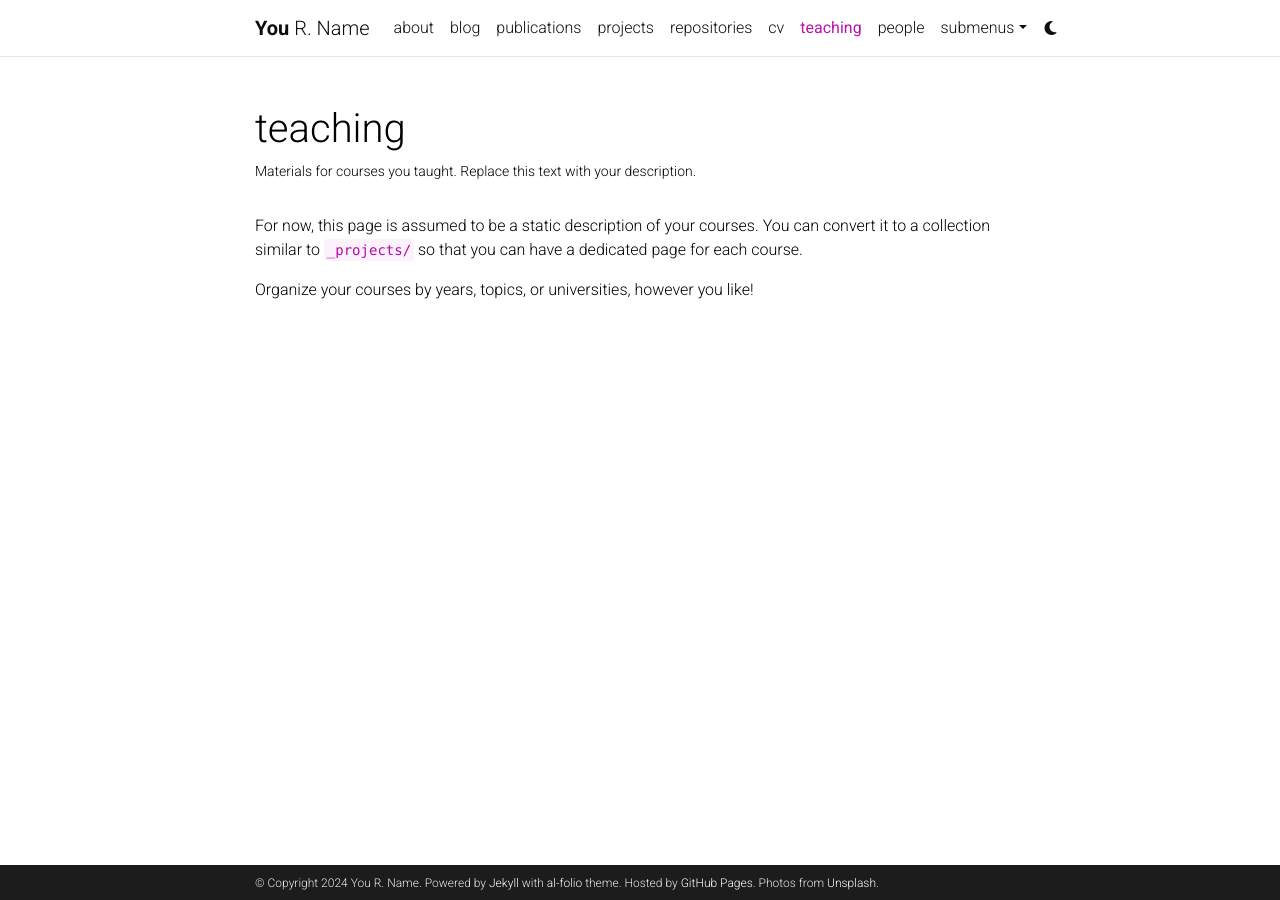
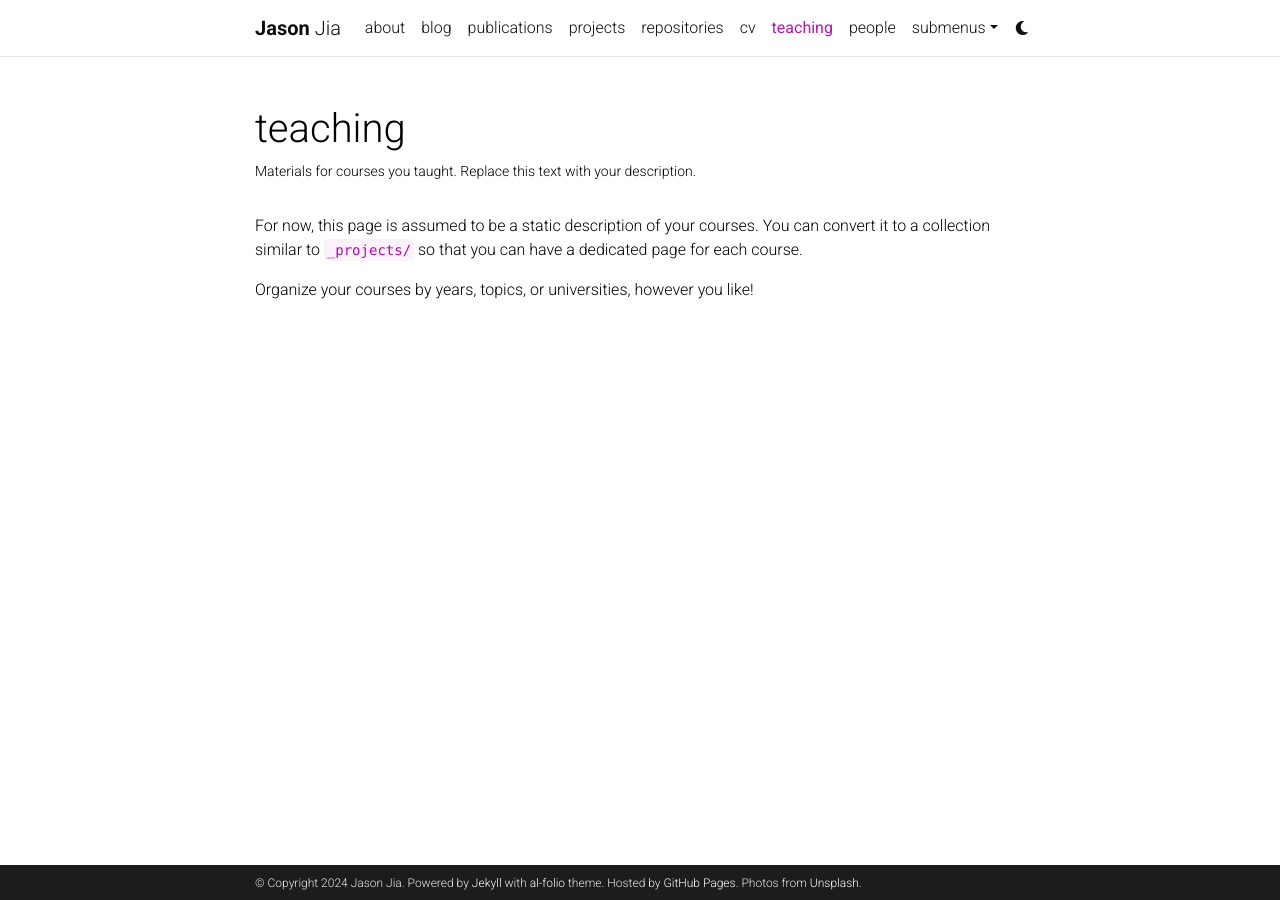
Before and after one commit to jasonjiajs/jasonjiajs.github.io, a Jekyll site: the page built from _pages/teaching.md, in a window 1280 px wide. Built offline with Jekyll 4.4.1, drawn with Linux system fonts in a browser that asks for light colours; comment, search, counter and statistics services are not loaded; a style sheet for code colours, icons or effects is not loaded.

Commit message:
Update _config.yml

```diff
--- a/_config.yml
+++ b/_config.yml
@@ -3,10 +3,10 @@
 # -----------------------------------------------------------------------------
 
 title: blank # the website title (if blank, full name will be used instead)
-first_name: You
-middle_name: R.
-last_name: Name
-email: you@example.com
+first_name: Jason
+middle_name:
+last_name: Jia
+email: jasonjia@mit.edu
 description: > # the ">" symbol means to ignore newlines until "footer_text:"
   A simple, whitespace theme for academics. Based on [*folio](https://github.com/bogoli/-folio) design.
 footer_text: >
@@ -18,8 +18,8 @@
 lang: en # the language of your site (for example: en, fr, cn, ru, etc.)
 icon: ⚛️  # the emoji used as the favicon (alternatively, provide image name in /assets/img/)
 
-url: https://alshedivat.github.io # the base hostname & protocol for your site
-baseurl: /al-folio # the subpath of your site, e.g. /blog/. Leave blank for root
+url: https://jasonjiajs.github.io # the base hostname & protocol for your site
+baseurl: # the subpath of your site, e.g. /blog/. Leave blank for root
 last_updated: false # set to true if you want to display last updated in the footer
 impressum_path:  # set to path to include impressum link in the footer, use the same path as permalink in a page, helps to conform with EU GDPR
 
```
